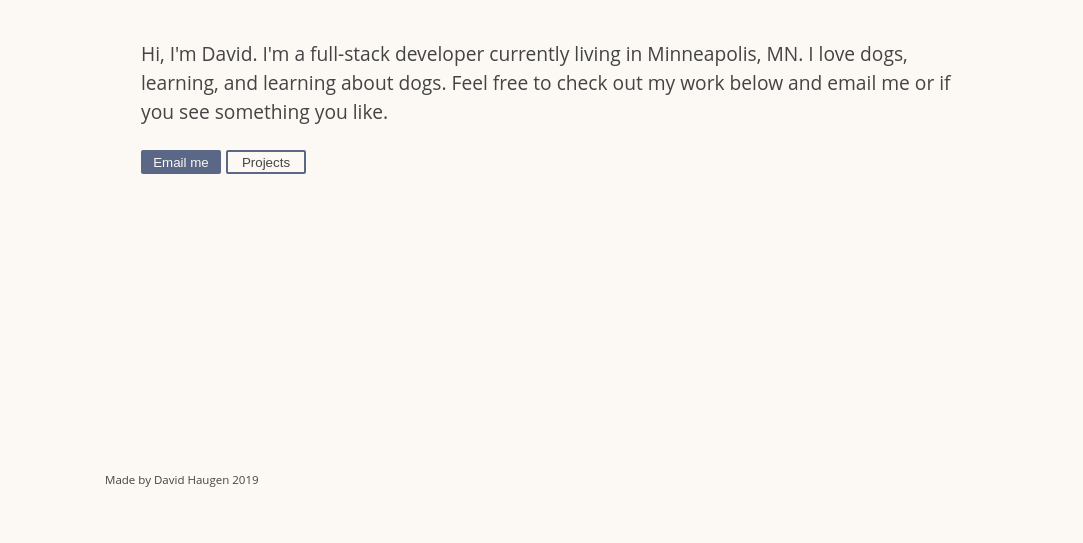
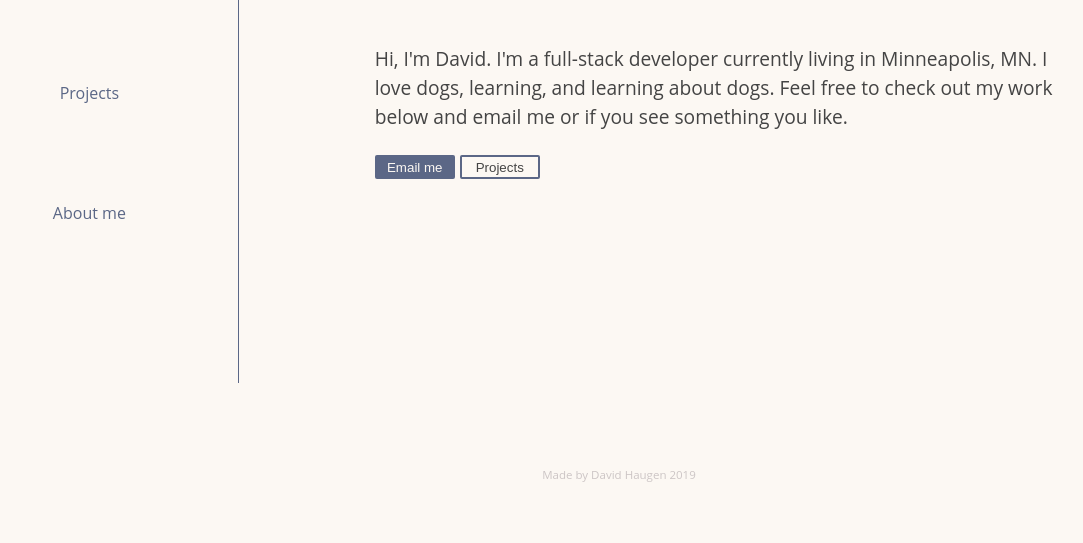
Before and after one commit to DavidHaugen/jqueryportfolio, a plain HTML site: page index.html in a window 1280 px wide. Shown: the part 300-843 px from the top of the page, without its empty margins (85-1168 px from the left). Before the commit the page ends 800 px from the top, so only its background shows below. Drawn offline with nearby package versions, Linux system fonts and the light colour scheme.

Commit message:
fix styling issues with nav bar, add desktop css

```diff
--- a/index.css
+++ b/index.css
@@ -29,7 +29,6 @@ body {
 
 nav ul.flex{
   flex: 1 0 auto;
-  display: inline-flex;
   margin: 0;
   padding: 0;
 }
@@ -37,25 +36,15 @@ nav ul.flex{
 nav li{
   flex: 1 0 auto;
   list-style: none;
-  display: flex;
-  margin: 0;
-  padding: 0;
-  align-self: flex-end;
-  text-align: center;
   justify-content: space-around;
   min-width: 0;
 }
 
 #nav-list {
-  flex: 1;
-  position: fixed;
-  top: 0;
-  left: 0;
-  right: 0;
-  z-index: 10;
   background-color: #fcf8f3;
   justify-content: space-around;
-  padding-bottom: 2rem;
+  padding-bottom: .7rem;
+  padding-top: .2rem;
   border-bottom: 1px solid #5b6786;
   width: 95%;
   margin-left: auto;
@@ -74,34 +63,31 @@ section {
 
 .home{
   background-color: #fcf8f3;
-  height: 80vh;
+  height: 90vh;
   flex-direction: column;
   justify-content: center;
-    /* max-width: 500px;
-    margin-left: auto;
-    margin-right: auto;
-    min-height: 100vh; */
+  padding-bottom: 10vh;
 
 }
 
 #home-link{
-  font-size: 1.2em;
+  font-size: 18px;
 
 }
 
 #projects-link{
-  font-size: 1em;
+  font-size: 16px;
 }
 
 #about-link{
-  font-size: 1em;
+  font-size: 16px;
 }
 
 
 .nav-link{
-  display: inline-flex;
   text-decoration: none;
   padding: .3vw 2vw;
+  margin-top: 2vh;
   color: #5b6786;
 }
 
@@ -109,10 +95,6 @@ section {
   border-bottom: 3px solid #5b6786;
 }
 
-main{
-  padding-top: 70px;
-  display: flex;
-}
 
 .button-container{
   display: inline-block;
@@ -183,6 +165,7 @@ main{
 }
 
 .about-me{
+  height: 90vh;
   flex-direction: column;
 }
 
@@ -202,11 +185,14 @@ main{
 
 footer{
   background-color: #fcf8f3;
-  color: #444;
+  color: rgb(204, 197, 197);
   position: fixed;
   font-size: .6em;
-  justify-content: flex-end;
+  justify-content: center;
+  align-items: center;
   bottom: 0;
+  height: 50px;
+  width: 100vw;
 }
 
 .hidden{
@@ -215,3 +201,62 @@ footer{
 
 
 /* colors: #fcf8f3, #aedadd, #db996c, #6e7da2  https://colorhunt.co/palette/135437 */
+
+
+@media only screen and (min-width: 800px) {
+  body{
+    max-width: 90%;
+    margin-left: auto;
+    margin-right: auto;
+  }
+  header{
+    height: 75px;
+  }
+
+  main{
+    display: flex;
+    flex-direction: row;
+    width: 100%;
+  }
+
+  #nav-list{
+    width: 30vw;
+    padding-right: 7vw;
+    border-bottom: 0;
+    padding-bottom: 20vh;
+  }
+
+  section{
+    width: 70vw;
+    padding-bottom: 50px;
+  }
+
+  ul{
+    flex-direction: column;
+    justify-content: center;
+    border-right:     1px solid #5b6786;
+  }
+
+  /* ul.flex{
+    flex: 1 0 auto;
+    margin: 0;
+    padding: 0;
+    padding-right: 400vw;
+  } */
+
+  li{
+    display: flex;
+    flex-direction: column;
+    justify-content: center;
+    max-height: 120px;
+    padding-right: 3vw;
+  }
+
+  footer{
+    height: 50px;
+    justify-content: center;
+    width: 100%;
+  }
+
+
+}
--- a/index.html
+++ b/index.html
@@ -8,6 +8,10 @@
   <link rel="stylesheet" href="index.css">
 </head>
 <body>
+  <header>
+
+  </header>
+  <main>
   <nav role="navigation" class="flex" id="nav-list">
     <ul class="flex">
       <li>
@@ -21,7 +25,6 @@
       </li>
     </ul>
   </nav>
-  <main>
     <section class="home flex">
       <p id="home-paragraph">
       Hi, I'm David. I'm a full-stack developer currently living in Minneapolis, MN. I love dogs, learning, and learning about dogs.  Feel free to check out my work below and email me or  if you see something you like.
@@ -77,22 +80,3 @@
   <script src="index.js"></script>
 </body>
 </html>
-
-
-
-<!-- Hi, I'm David. I'm a full-stack developer, and I love dogs, learning, and learning about dogs.
-
-I'm always trying to learn something new. If I'm not working, I'm probably neck-deep in a new hobby. Lately it's been a math-inspired sculpture project, playing guitar, and running with my dog, Odin. Last year I decided to add Web Development to the list, and I fell in head-first. Now, I'm in the middle of Thinkful's Full-Stack Web Development Boot Camp and am looking to build a career using my curiosity to solve problems with the latest trends in the industry.
-
-
-Projects:
-
-Animal Facts Quiz
-
-Animal Facts Quiz is a clean, simple app that allows users to test themselves on strange animal facts. The app tracks user progress, provides feedback, and provides a summary of user results at the end of the quiz.
-
-Technologies used: HTML, CSS, JavaScript, JQuery
-
-Live app: https://thinkful-ei-armadillo.github.io/robin-david-quiz.html/
-
-Repo: https://github.com/thinkful-ei-armadillo/robin-david-quiz.html -->
```
